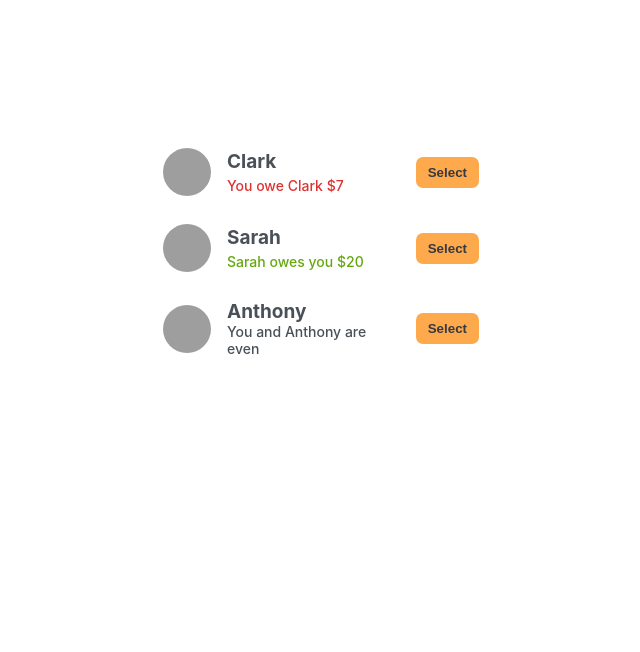
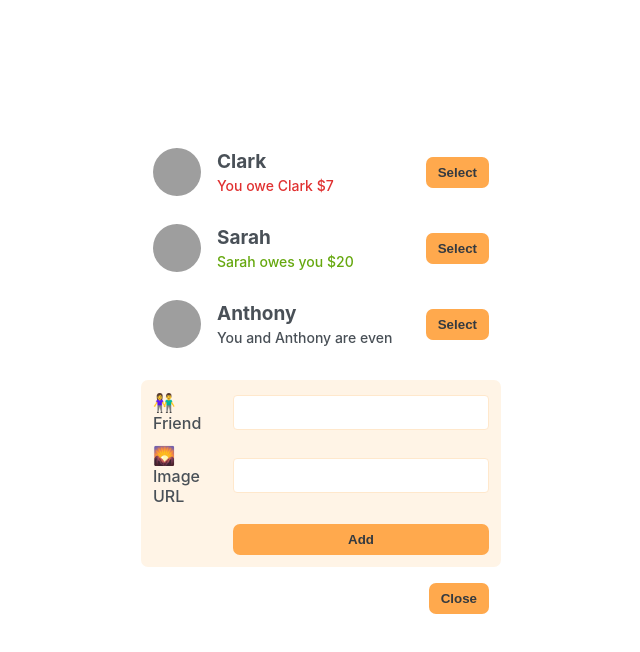
Before and after one commit to RamezKhaled77/Eat_n_Split, a React (Create React App) app: page / in a window 1280 px wide. Shown: the top 652 px of the page, without its empty margins (79-719 px from the left). Built offline with nearby package versions, Linux system fonts and the light colour scheme; grey boxes are pictures that could not be loaded.

Commit message:
Creating the add friend form and the button to display/undisplay it also adding the STATE of this button

```diff
--- a/src/App.js
+++ b/src/App.js
@@ -1,3 +1,4 @@
+import { useState } from "react";
 const initialFriends = [
   {
     id: 118836,
@@ -20,10 +21,24 @@ const initialFriends = [
 ];
 
 function App() {
+  const [displayAddFriend, setDisplayAddFriend] = useState(false);
+
+  function handleClick() {
+    setDisplayAddFriend((cur) => !cur);
+  }
+
   return (
     <div className="app">
       <div className="sidebar">
         <FriendList />
+        {displayAddFriend ? (
+          <Button onHandleClick={handleClick}>Add friend</Button>
+        ) : (
+          <>
+            <FormAddFriend />
+            <Button onHandleClick={handleClick}>Close</Button>
+          </>
+        )}
       </div>
     </div>
   );
@@ -57,9 +72,29 @@ function Friend({ friend }) {
         </p>
       )}
       {friend.balance === 0 && <p>You and {friend.name} are even</p>}
-      <button className="button">Select</button>
+      <Button>Select</Button>
     </li>
   );
 }
 
+function Button({ onHandleClick, children }) {
+  return (
+    <button className="button" onClick={onHandleClick}>
+      {children}
+    </button>
+  );
+}
+
+function FormAddFriend() {
+  return (
+    <form className="form-add-friend">
+      <label>👫 Friend</label>
+      <input type="text" />
+      <label>🌄 Image URL</label>
+      <input type="text" />
+      <Button>Add</Button>
+    </form>
+  );
+}
+
 export default App;
--- a/src/index.css
+++ b/src/index.css
@@ -28,7 +28,7 @@ body {
 .app {
   min-height: 66vh;
   display: grid;
-  grid-template-columns: 34rem 44rem;
+  grid-template-columns: 36rem 44rem;
   column-gap: 4rem;
   align-items: start;
 }
```
